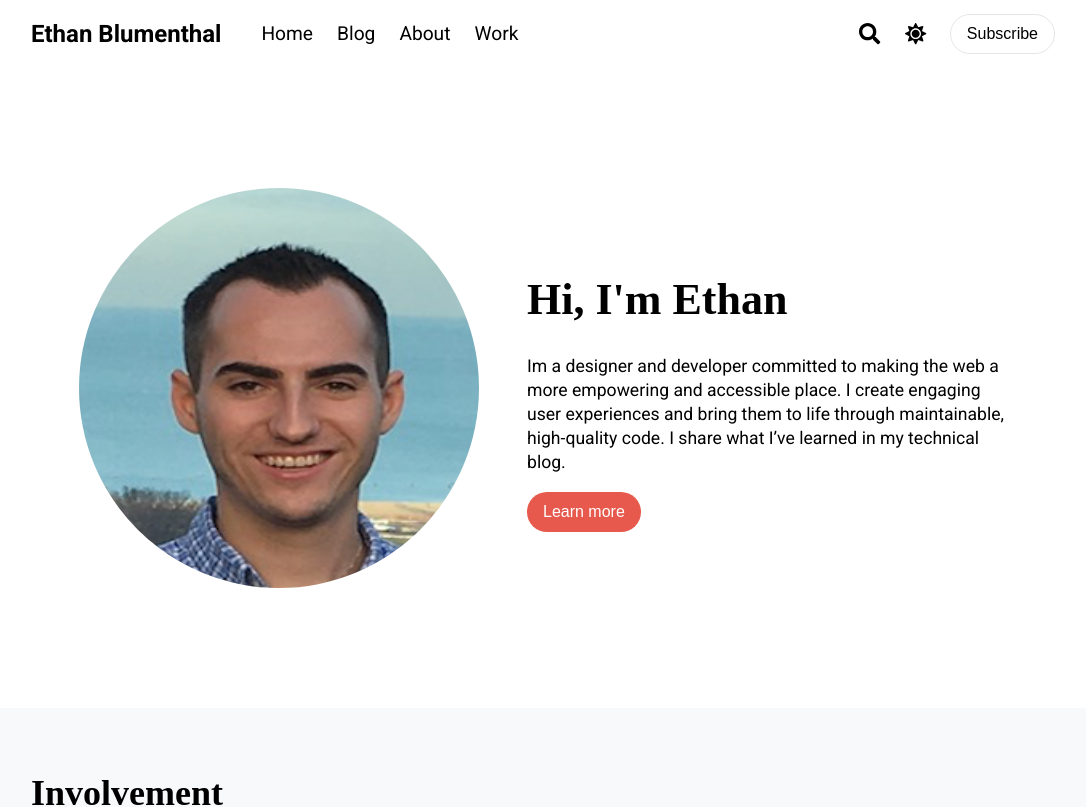
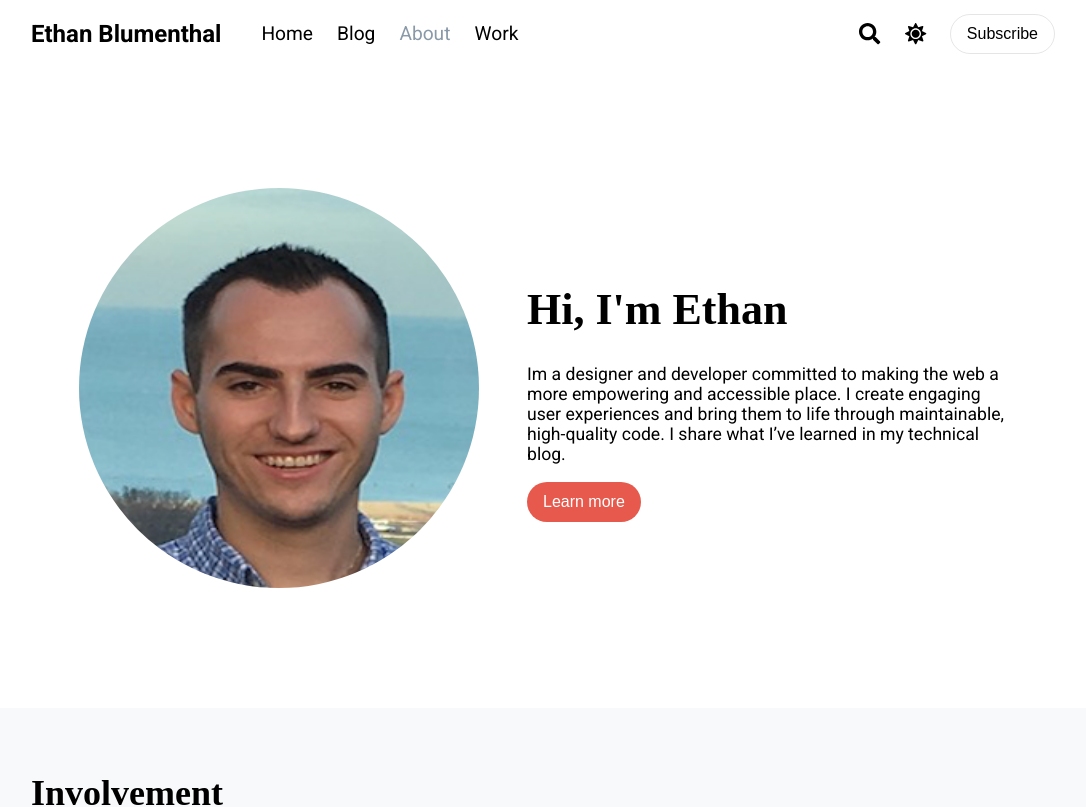
Before and after one commit to ethanblumenthal/personal-website, a Next.js app: page /about in a window 1280 px wide. Shown: the top 807 px of the page, without its empty margins (97-1183 px from the left). Built offline with nearby package versions, Linux system fonts and the light colour scheme.

Commit message:
Styled mobile nav modal.

```diff
--- a/components/mobile-nav.tsx
+++ b/components/mobile-nav.tsx
@@ -1,4 +1,5 @@
 import Link from 'next/link';
+import { useRouter } from 'next/router';
 import { useState } from 'react';
 import styled from 'styled-components';
 import { FontAwesomeIcon } from '@fortawesome/react-fontawesome';
@@ -45,6 +46,7 @@ const ListItem = styled.li`
 
 const MobileNav = ({ setTheme }) => {
   const [modal, setModal] = useState(false);
+  const router = useRouter();
 
   if (modal) {
     return (
@@ -56,7 +58,7 @@ const MobileNav = ({ setTheme }) => {
         <UnorderedList>
           {PAGES.map(({ title, slug }) => (
             <Link href={slug} key={slug}>
-              <ListItem>
+              <ListItem style={{ color: router.pathname === slug ? '#8A99A8' : '' }}>
                 <SectionHeader>{title}</SectionHeader>
               </ListItem>
             </Link>
--- a/components/navbar.tsx
+++ b/components/navbar.tsx
@@ -1,4 +1,5 @@
 import Link from 'next/link';
+import { useRouter } from 'next/router';
 import styled from 'styled-components';
 import { FontAwesomeIcon } from '@fortawesome/react-fontawesome';
 import { faSearch, faSun, faMoon } from '@fortawesome/free-solid-svg-icons';
@@ -44,7 +45,10 @@ const ListItem = styled.li`
   }
 `;
 
-const NavBar = ({ theme, setTheme }) => (
+const NavBar = ({ theme, setTheme }) => {
+  const router = useRouter();
+
+  return (
     <Nav>
       <Container>
         <Link href="/">
@@ -54,7 +58,9 @@ const NavBar = ({ theme, setTheme }) => (
         <UnorderedList>
           {PAGES.map(({ title, slug }) => (
             <Link href={slug} key={slug}>
-            <ListItem>{title}</ListItem>
+              <ListItem style={{ color: router.pathname === slug ? '#8A99A8' : '' }}>
+                {title}
+              </ListItem>
             </Link>
           ))}
         </UnorderedList>
@@ -67,5 +73,6 @@ const NavBar = ({ theme, setTheme }) => (
       </Container>
     </Nav>
   );
+};
 
 export default NavBar;
--- a/components/project.tsx
+++ b/components/project.tsx
@@ -16,7 +16,6 @@ const StyledImage = styled(Image)`
 `;
 
 const Project = ({ title, description, tags, coverImage, slug, index }) => {
-  console.log(tags);
   if (index % 2 === 0) {
     return (
       <OffsetContainer>
@@ -33,7 +32,8 @@ const Project = ({ title, description, tags, coverImage, slug, index }) => {
         </FlexContainer>
       </OffsetContainer>
     );
-  } else {
+  }
+
   return (
     <BackgroundContainer>
       <FlexContainer key={title}>
@@ -48,7 +48,6 @@ const Project = ({ title, description, tags, coverImage, slug, index }) => {
       </FlexContainer>
     </BackgroundContainer>
   );
-  }
 };
 
 export default Project;
--- a/elements/text.tsx
+++ b/elements/text.tsx
@@ -19,7 +19,6 @@ export const CardHeader = styled.h3`
 
 export const Text = styled.p`
   font-size: 1.1rem;
-  line-height: 1.5rem;
 `;
 
 export const SubText = styled.p`
--- a/pages/work/index.tsx
+++ b/pages/work/index.tsx
@@ -20,7 +20,8 @@ const Work = ({ allProjects }) => (
       <PageHeader>Work</PageHeader>
     </Header>
 
-    {allProjects && allProjects.map((project, index) => <Project index={index} {...project} />)}
+    {allProjects &&
+      allProjects.map((project, index) => <Project key={index} index={index} {...project} />)}
   </Layout>
 );
 
```
Lines whose indentation alone changed are shown as unchanged.
